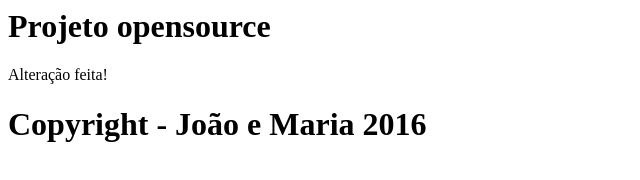
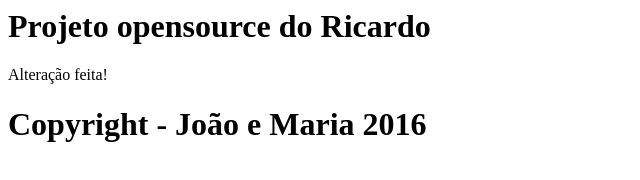
Before and after one commit to jcfonsecagit/projeto_opensource, a plain HTML site: page index.html in a window 1280 px wide. Shown: the whole page, without its empty margins (0-640 px from the left). Drawn offline with Linux system fonts and the light colour scheme.

Commit message:
Alteração do título

```diff
--- a/index.html
+++ b/index.html
@@ -3,7 +3,7 @@
     <title>Página inicial do projeto open source do João Carlos e da Maria Fonseca</title>
   </head>
   <body>
-    <h1>Projeto opensource</h1>
+    <h1>Projeto opensource do Ricardo</h1>
 	<p>Alteração feita!</p>
     <h1>Copyright - João e Maria 2016</h1>
   </body>
```
